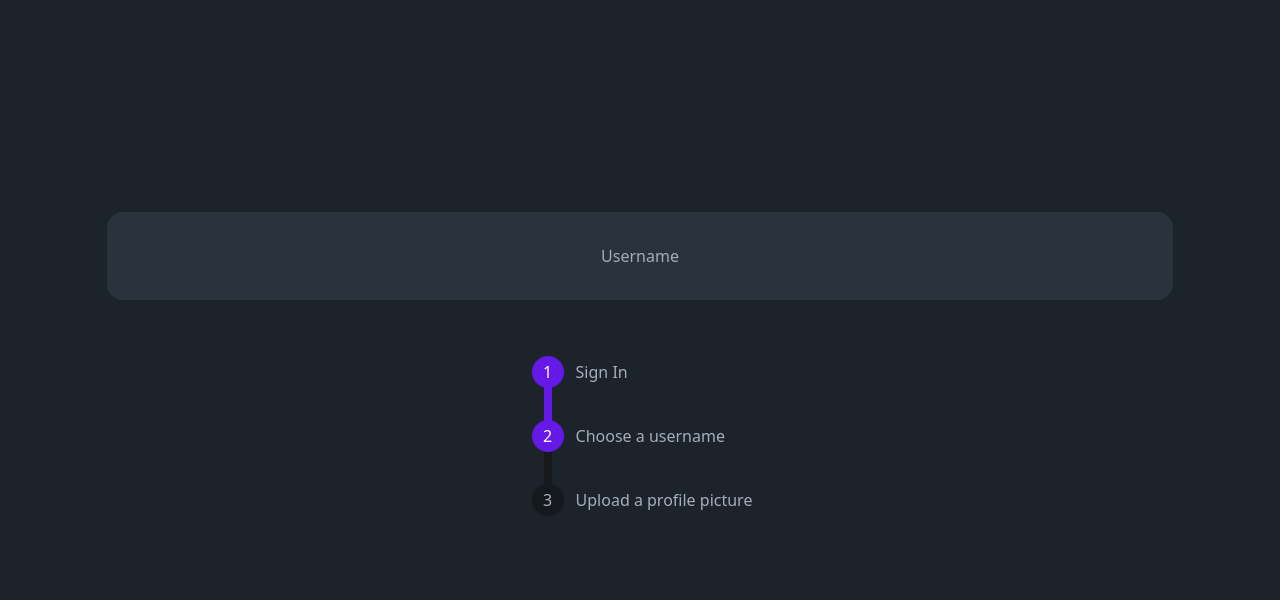
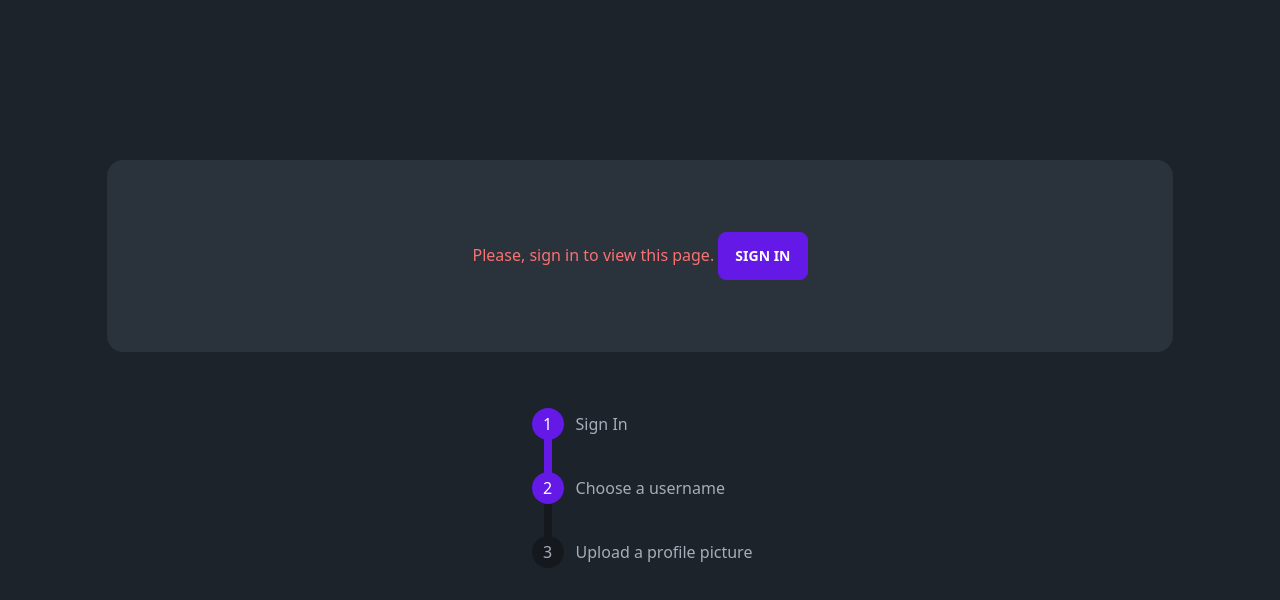
Before and after one commit to feuvpi/cardfolio, a SvelteKit app: page /login/username in a window 1280 px wide. Shown: the top 600 px of the page. Built offline with nearby package versions, Linux system fonts and the light colour scheme; no server answers.

Commit message:
feat authcheck

```diff
--- /dev/null
+++ b/src/lib/components/AuthCheck.svelte
@@ -0,0 +1,13 @@
+<script lang="ts">
+    import { user } from "$lib/firebase"
+</script>
+
+{#if $user}
+    <slot/>
+{:else}
+    <p class="text-error my-10">
+        Please, sign in to view this page.
+        <a class="btn btn-primary" href="/login">Sign in</a>
+    </p>
+
+{/if}
--- a/src/routes/login/username/+page.svelte
+++ b/src/routes/login/username/+page.svelte
@@ -1,4 +1,8 @@
 <script lang="ts">
+    import AuthCheck from "$lib/components/AuthCheck.svelte"
 </script>
 
-<h2>Username</h2>
+<AuthCheck>
+
+    <h2>Username</h2>
+</AuthCheck>
```
